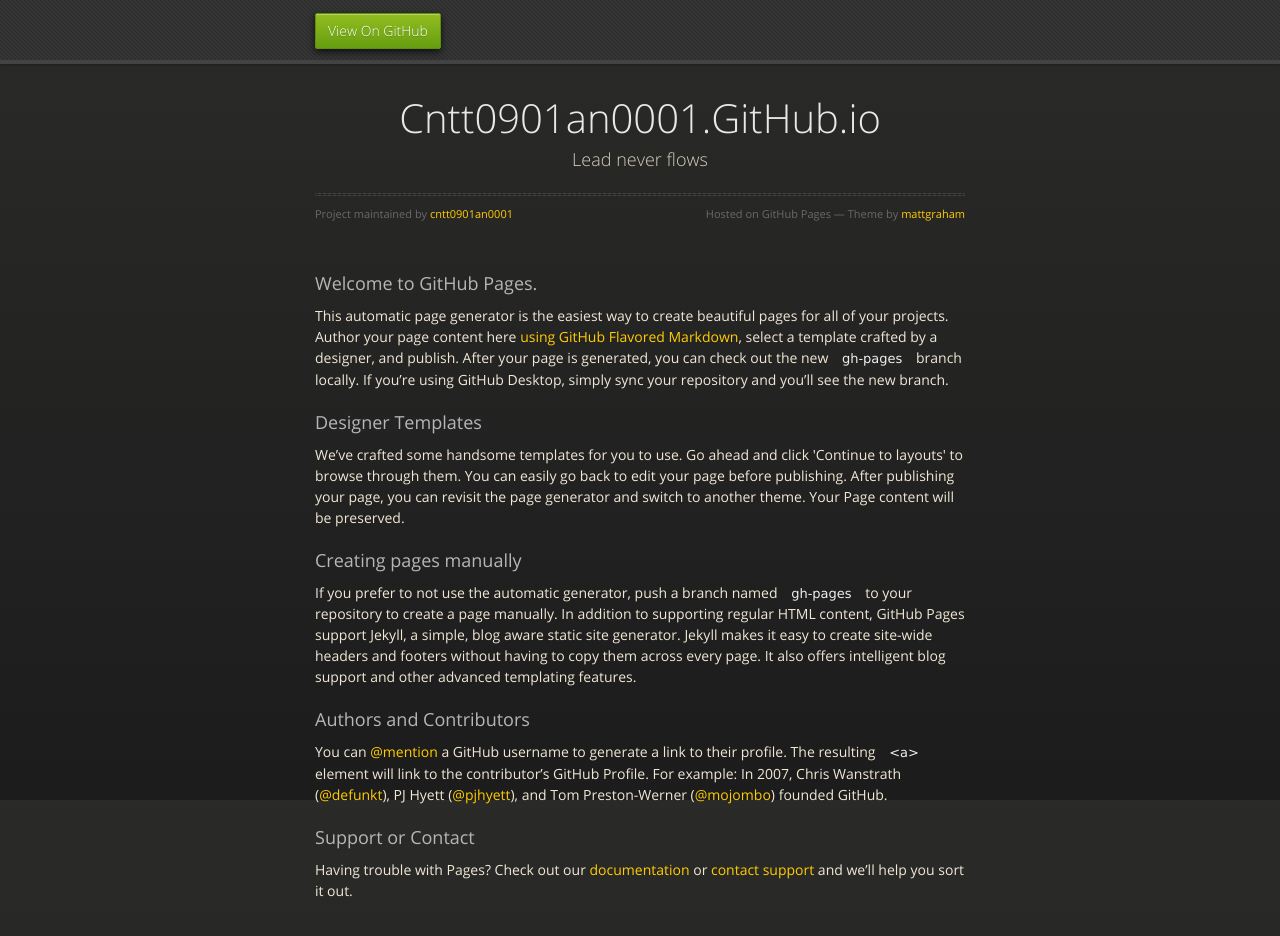
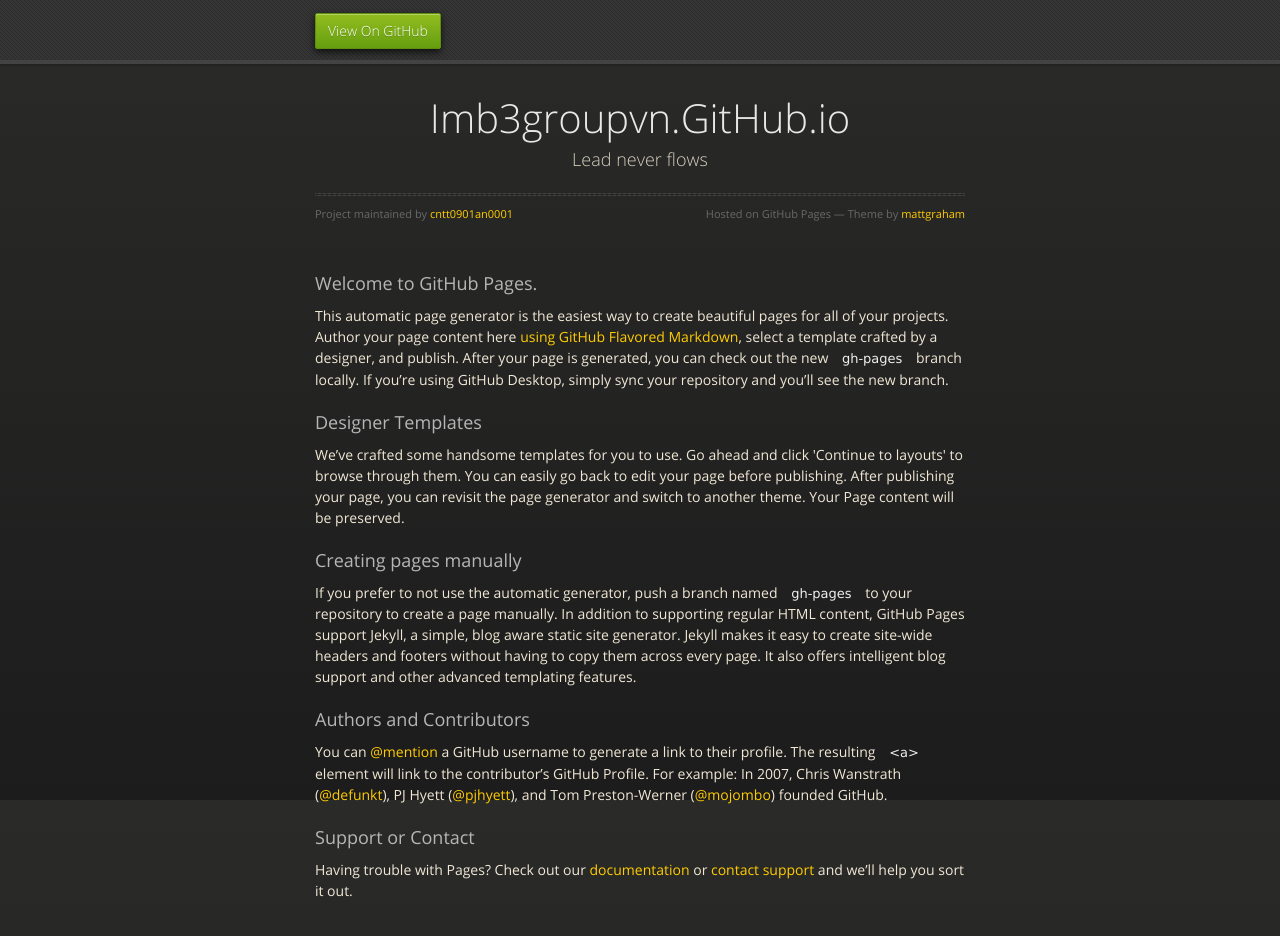
Before and after one commit to cntt0901an0001/cntt0901an0001.github.io, a plain HTML site: page index.html in a window 1280 px wide. Drawn offline with nearby package versions, Linux system fonts and the light colour scheme.

Commit message:
Update index.html

```diff
--- a/index.html
+++ b/index.html
@@ -28,7 +28,7 @@
 
       <section>
         <div id="title">
-          <h1>Cntt0901an0001.GitHub.io</h1>
+          <h1>Imb3groupvn.GitHub.io</h1>
           <p>Lead never flows</p>
           <hr>
           <span class="credits left">Project maintained by <a href="https://github.com/cntt0901an0001">cntt0901an0001</a></span>
```
